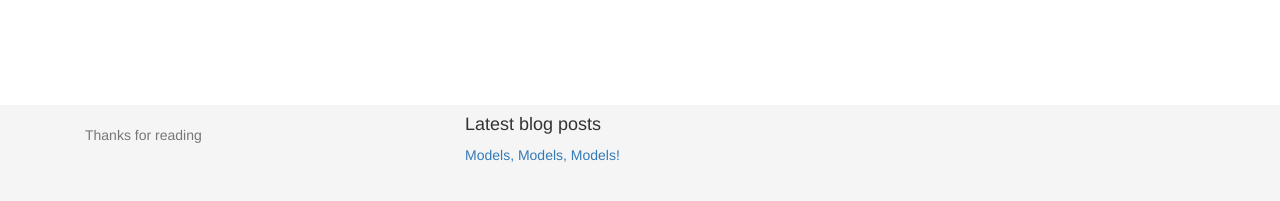
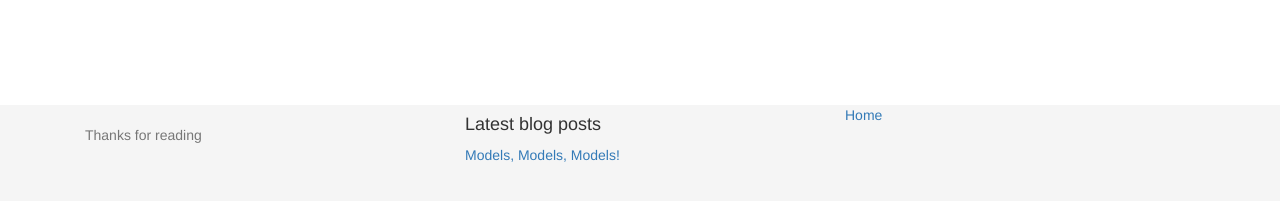
Before and after one commit to the-crap-i-wrote/the-crap-i-wrote.github.io, a Jekyll site: the page built from index.html, in a window 1280 px wide. Shown: the part 635-836 px from the top of the page. Built offline with Jekyll 4.4.1, drawn with Linux system fonts in a browser that asks for light colours.

Commit message:
Update footer.html

```diff
--- a/_includes/footer.html
+++ b/_includes/footer.html
@@ -9,5 +9,15 @@
                 {% endfor %}
             </ul>
         </div>
+        <div class="col-md-4">
+            <ul>
+                {% assign navigation_pages = site.html_pages | sort: 'navigation_weight' %}
+                {% for p in navigation_pages %}
+                    {% if p.navigation_weight %}
+                        <li><a href="{{ p.url }}">{{ p.title }}</a></li>
+                    {% endif %}
+                {% endfor %}
+            </ul>
+        </div>
     </div>
 </footer>
```
